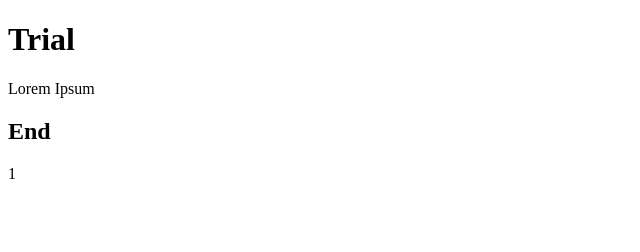
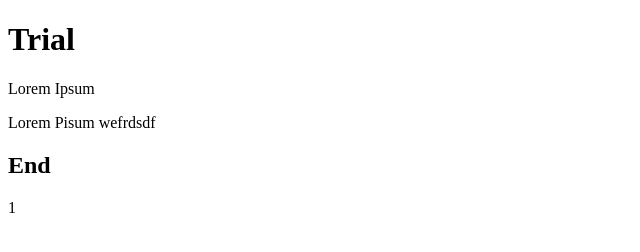
Before and after one commit to Deon2008/Branch, a plain HTML site: page a.html in a window 1280 px wide. Shown: the whole page, without its empty margins (0-640 px from the left). Drawn offline with Linux system fonts and the light colour scheme.

Commit message:
Update a.html

```diff
--- a/a.html
+++ b/a.html
@@ -6,6 +6,7 @@
 <body>
 <h1> Trial </h1>
 <p> Lorem Ipsum </p>
+  <p> Lorem Pisum wefrdsdf </p>
 <h2> End </h2>
 <p> 1 </p>
 </body>
```
